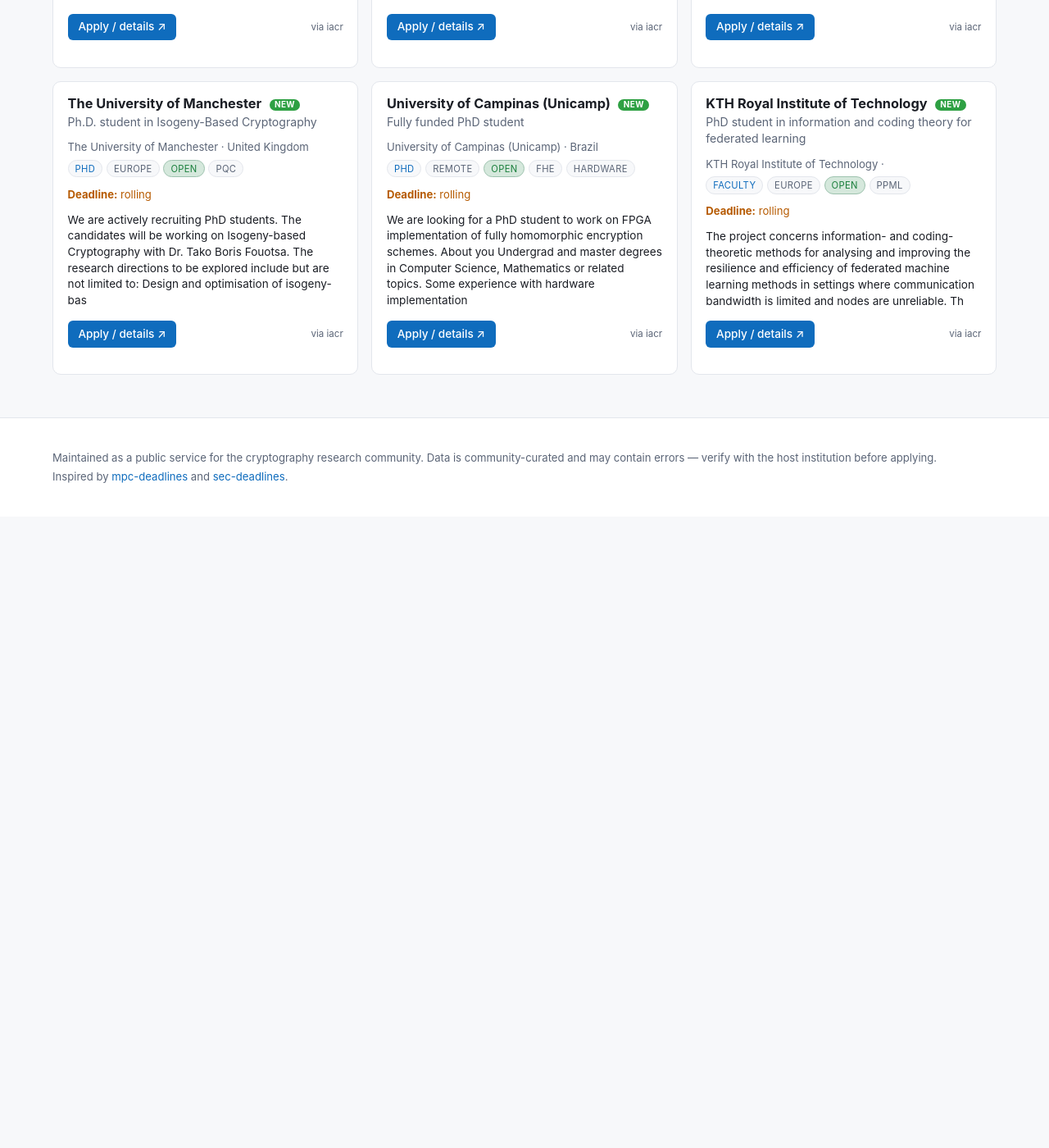
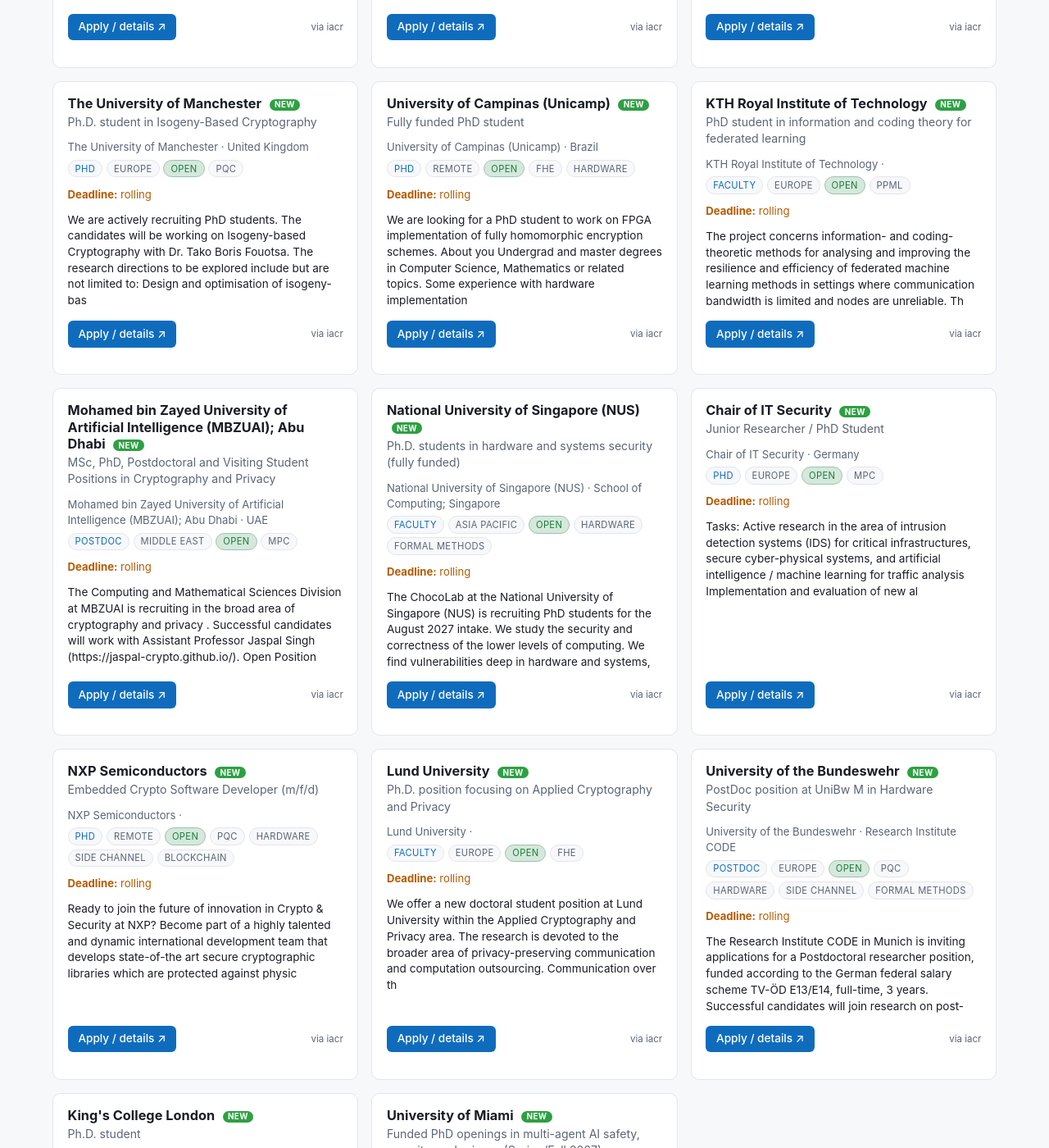
Before and after one commit to ck-chaudhary/crypto-jobs, a Jekyll site: the page built from crypto-jobs/index.html, in a window 1280 px wide and 1400 px high, scrolled down 19364 px. Shown: the whole window at 82% size. Built offline with Jekyll 4.4.1, drawn with Linux system fonts in a browser that asks for light colours; before the commit the page ends 19994 px from its top, so only the background shows below that; some of the changed text lies outside the part shown.

Commit message:
chore(positions): auto-append new IACR jobs board entries

```diff
--- a/crypto-jobs/_data/positions.yml
+++ b/crypto-jobs/_data/positions.yml
@@ -2556,3 +2556,156 @@
     in settings where communication bandwidth is limited and nodes are unreliable.
     Th
   source: iacr
+
+# ---------------- AUTO-APPENDED from IACR jobs board (2026-09-29) ----------------
+- name: Mohamed bin Zayed University of Artificial Intelligence (MBZUAI); Abu Dhabi
+  role: MSc, PhD, Postdoctoral and Visiting Student Positions in Cryptography and
+    Privacy
+  type: postdoc
+  region: middle_east
+  country: UAE
+  institution: Mohamed bin Zayed University of Artificial Intelligence (MBZUAI); Abu
+    Dhabi
+  link: https://iacr.org/jobs/item/4281
+  deadline: rolling
+  posted: '2026-09-29'
+  added: '2026-09-29'
+  area:
+  - mpc
+  status: open
+  note: The Computing and Mathematical Sciences Division at MBZUAI is recruiting in
+    the broad area of cryptography and privacy . Successful candidates will work with
+    Assistant Professor Jaspal Singh (https://jaspal-crypto.github.io/). Open Position
+  source: iacr
+- name: National University of Singapore (NUS)
+  role: Ph.D. students in hardware and systems security (fully funded)
+  type: faculty
+  region: asia_pacific
+  country: School of Computing; Singapore
+  institution: National University of Singapore (NUS)
+  link: https://iacr.org/jobs/item/4280
+  deadline: rolling
+  posted: '2026-09-29'
+  added: '2026-09-29'
+  area:
+  - hardware
+  - formal_methods
+  status: open
+  note: 'The ChocoLab at the National University of Singapore (NUS) is recruiting
+    PhD students for the August 2027 intake. We study the security and correctness
+    of the lower levels of computing. We find vulnerabilities deep in hardware and
+    systems, '
+  source: iacr
+- name: Chair of IT Security
+  role: Junior Researcher / PhD Student
+  type: phd
+  region: europe
+  country: Germany
+  institution: Chair of IT Security
+  link: https://iacr.org/jobs/item/4279
+  deadline: rolling
+  posted: '2026-09-29'
+  added: '2026-09-29'
+  area:
+  - mpc
+  status: open
+  note: 'Tasks: Active research in the area of intrusion detection systems (IDS) for
+    critical infrastructures, secure cyber-physical systems, and artificial intelligence
+    / machine learning for traffic analysis Implementation and evaluation of new al'
+  source: iacr
+- name: NXP Semiconductors
+  role: Embedded Crypto Software Developer (m/f/d)
+  type: phd
+  region: remote
+  country: ''
+  institution: NXP Semiconductors
+  link: https://iacr.org/jobs/item/4278
+  deadline: rolling
+  posted: '2026-09-28'
+  added: '2026-09-29'
+  area:
+  - pqc
+  - hardware
+  - side_channel
+  - blockchain
+  status: open
+  note: Ready to join the future of innovation in Crypto & Security at NXP? Become
+    part of a highly talented and dynamic international development team that develops
+    state-of-the art secure cryptographic libraries which are protected against physic
+  source: iacr
+- name: Lund University
+  role: Ph.D. position focusing on Applied Cryptography and Privacy
+  type: faculty
+  region: europe
+  country: ''
+  institution: Lund University
+  link: https://iacr.org/jobs/item/4277
+  deadline: rolling
+  posted: '2026-09-28'
+  added: '2026-09-29'
+  area:
+  - fhe
+  status: open
+  note: We offer a new doctoral student position at Lund University within the Applied
+    Cryptography and Privacy area. The research is devoted to the broader area of
+    privacy-preserving communication and computation outsourcing. Communication over
+    th
+  source: iacr
+- name: University of the Bundeswehr
+  role: PostDoc position at UniBw M in Hardware Security
+  type: postdoc
+  region: europe
+  country: Research Institute CODE
+  institution: University of the Bundeswehr
+  link: https://iacr.org/jobs/item/4276
+  deadline: rolling
+  posted: '2026-09-26'
+  added: '2026-09-29'
+  area:
+  - pqc
+  - hardware
+  - side_channel
+  - formal_methods
+  status: open
+  note: The Research Institute CODE in Munich is inviting applications for a Postdoctoral
+    researcher position, funded according to the German federal salary scheme TV-ÖD
+    E13/E14, full-time, 3 years. Successful candidates will join research on post-
+  source: iacr
+- name: King's College London
+  role: Ph.D. student
+  type: phd
+  region: europe
+  country: UK
+  institution: King's College London
+  link: https://iacr.org/jobs/item/4275
+  deadline: rolling
+  posted: '2026-09-25'
+  added: '2026-09-29'
+  area:
+  - fhe
+  - zk
+  - pqc
+  - lattice
+  status: open
+  note: The threat of large-scale, general-purpose quantum computers to existing public-key
+    cryptographic solutions has led to global efforts to standardise post-quantum
+    cryptography as a replacement. One of the front-runners for problems to base p
+  source: iacr
+- name: University of Miami
+  role: Funded PhD openings in multi-agent AI safety, security, and privacy (Spring/Fall
+    2027)
+  type: phd
+  region: north_america
+  country: USA
+  institution: University of Miami
+  link: https://iacr.org/jobs/item/4274
+  deadline: rolling
+  posted: '2026-09-24'
+  added: '2026-09-29'
+  area:
+  - mpc
+  status: open
+  note: I’m recruiting PhD students to join my lab at the University of Miami in Spring
+    or Fall 2027. Our lab studies how AI agents interacting with other agents behave,
+    how they fail, and what it takes to trust them with real responsibility. We ar
+  source: iacr
```
